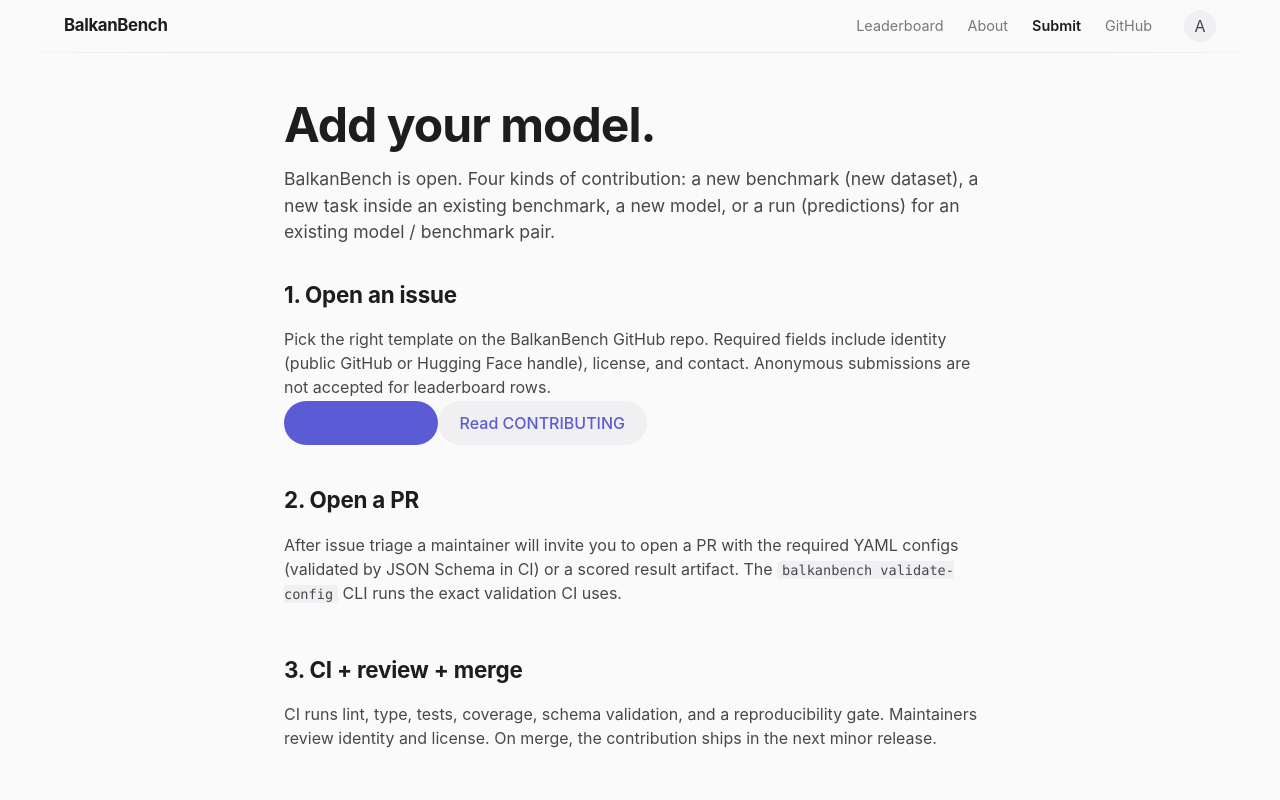
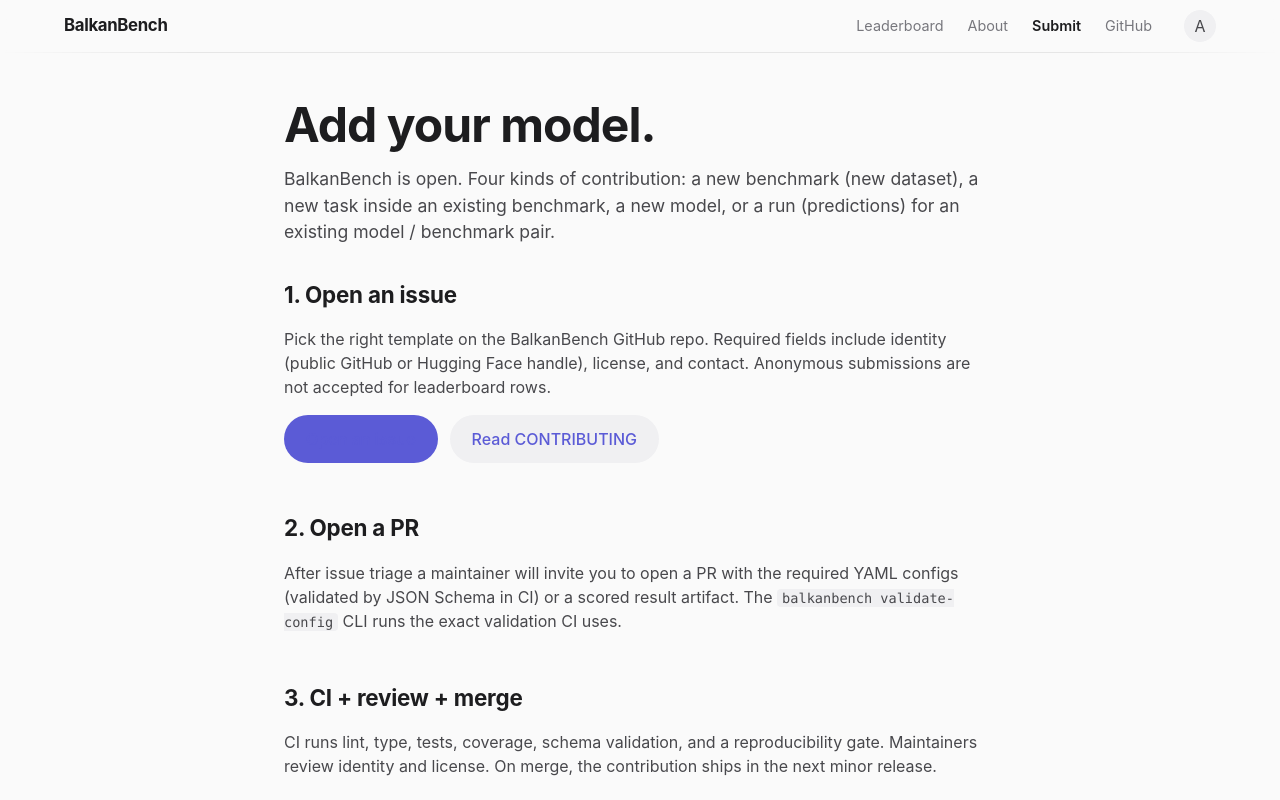
Before and after one commit to permitt/balkan-bench, a React (Vite) app in the folder frontend/: page /submit in a window 1280 px wide. Shown: the top 800 px of the page. Built offline with nearby package versions, Linux system fonts and the light colour scheme.

Commit message:
fix: restore content-ctarow styling
Submit.jsx uses className="content-ctarow" but content.css had no
rule for it, so the CTA row rendered unstyled.

```diff
--- a/frontend/src/styles/content.css
+++ b/frontend/src/styles/content.css
@@ -3,6 +3,7 @@
 .content-head h1 { font-size: clamp(2rem, 4.5vw, 3rem); }
 .content-lede { font-size: 1.1rem; color: var(--text-2); margin-top: var(--space-4); }
 .content-nav { display: flex; gap: var(--space-4); margin-top: var(--space-5); font-size: 0.9rem; }
+.content-ctarow { display: flex; gap: var(--space-3); margin: var(--space-4) 0 var(--space-5); flex-wrap: wrap; }
 .content-nav a { color: var(--accent); font-weight: 600; }
 .content section { margin-bottom: var(--space-7); scroll-margin-top: 72px; }
 .content h2 { font-size: 1.4rem; letter-spacing: -0.01em; margin-bottom: var(--space-4); }
```
